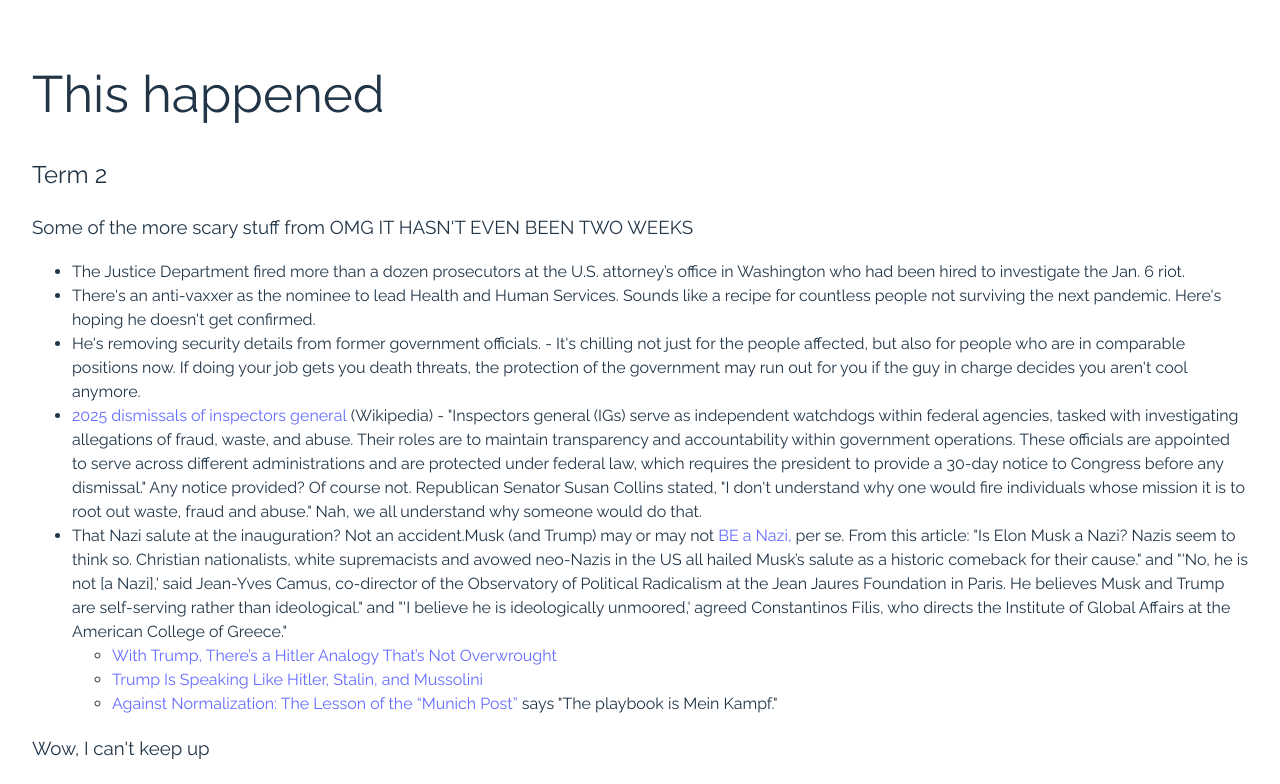
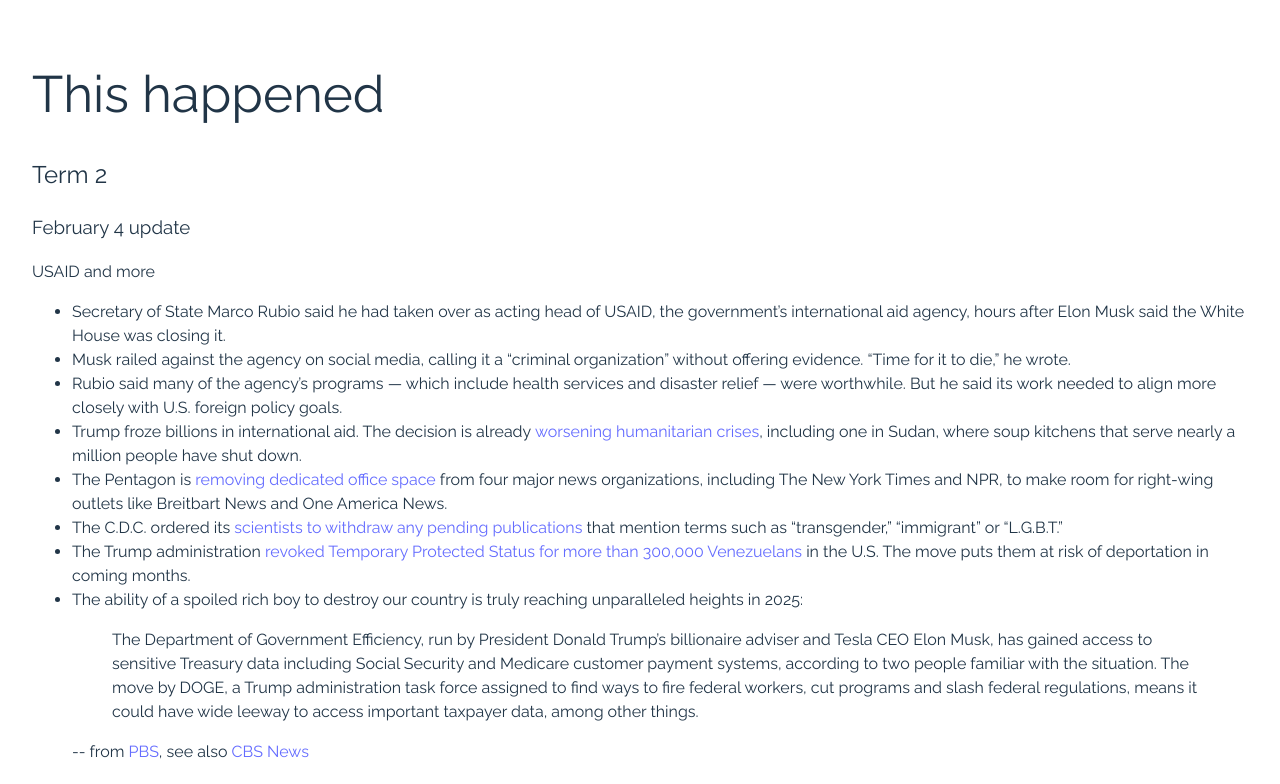
Before and after one commit to bouncingleaf/artweb, a React (Vite) app: page /occupant in a window 1280 px wide. Shown: the top 784 px of the page. Built offline with nearby package versions, Linux system fonts and the light colour scheme.

Commit message:
February 4 and they are enjoying watching it all burn

```diff
--- a/src/Occupant/Occupant.tsx
+++ b/src/Occupant/Occupant.tsx
@@ -5,6 +5,41 @@
         <h1>This happened</h1>
         <div>
             <h2>Term 2</h2>
+
+            <h3>
+                February 4 update
+            </h3>
+            USAID and more
+            <ul>
+                <li>Secretary of State Marco Rubio said he had taken over as acting head of USAID, the government’s international aid agency, hours after Elon Musk said the White House was closing it.
+                </li>
+                <li>
+                    Musk railed against the agency on social media, calling it a “criminal organization” without offering evidence. “Time for it to die,” he wrote.
+                </li>
+                <li>
+                    Rubio said many of the agency’s programs — which include health services and disaster relief — were worthwhile. But he said its work needed to align more closely with U.S. foreign policy goals.
+                </li>
+                <li>
+                    Trump froze billions in international aid. The decision is already <Link to="https://www.nytimes.com/2025/01/31/world/asia/trump-usaid-freeze.html">worsening humanitarian crises</Link>, including one in Sudan, where soup kitchens that serve nearly a million people have shut down.
+                </li>
+                <li>
+                    The Pentagon is <Link to="https://www.nytimes.com/2025/02/01/business/media/pentagon-press-corps.html">removing dedicated office space</Link> from four major news organizations, including The New York Times and NPR, to make room for right-wing outlets like Breitbart News and One America News.
+                </li>
+                <li>
+                    The C.D.C. ordered its <Link to="https://www.huffpost.com/entry/cdc-orders-papers-withdrawn-forbidden-words_n_67a02486e4b0521901454fe9">scientists to withdraw any pending publications</Link> that mention terms such as “transgender,” “immigrant” or “L.G.B.T.”
+                </li>
+                <li>
+                    The Trump administration <Link to="https://www.nytimes.com/2025/02/02/us/politics/trump-venezuela-temporary-protected-status.html">revoked Temporary Protected Status for more than 300,000 Venezuelans</Link> in the U.S. The move puts them at risk of deportation in coming months.
+                </li>
+                <li>The ability of a spoiled rich boy to destroy our country is truly reaching unparalleled heights in 2025:
+                    <blockquote>
+                        The Department of Government Efficiency, run by President Donald Trump’s billionaire adviser and Tesla CEO Elon Musk, has gained access to sensitive Treasury data including Social Security and Medicare customer payment systems, according to two people familiar with the situation.
+
+                        The move by DOGE, a Trump administration task force assigned to find ways to fire federal workers, cut programs and slash federal regulations, means it could have wide leeway to access important taxpayer data, among other things.
+                    </blockquote>
+                    -- from <Link to="https://www.pbs.org/newshour/politics/elon-musks-task-force-has-gained-access-to-sensitive-treasury-payment-systems-sources-say">PBS</Link>, see also <Link to="https://www.cbsnews.com/news/musk-treasury-social-security-access-federal-payment-system-trump/">CBS News</Link>
+                </li>
+            </ul>
 
             <h3>
                 Some of the more scary stuff from OMG IT HASN'T EVEN BEEN TWO WEEKS
```
